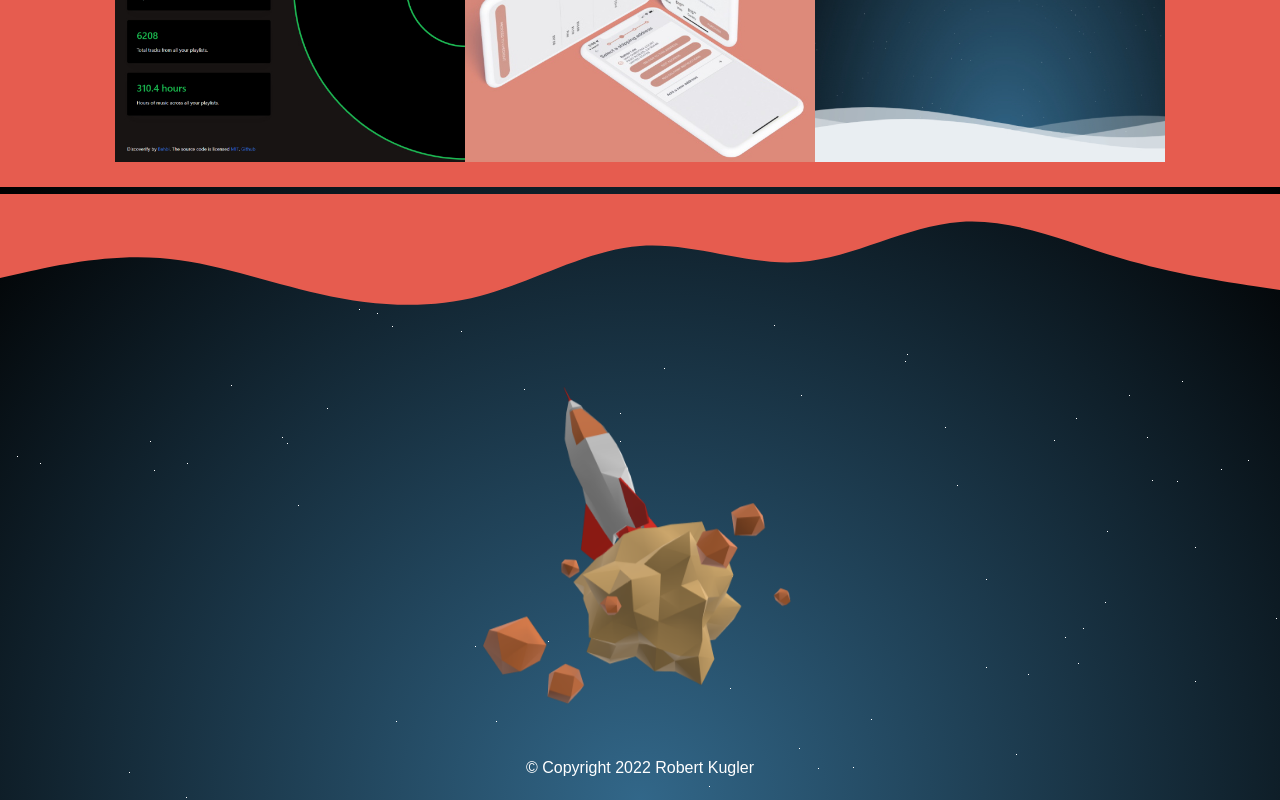
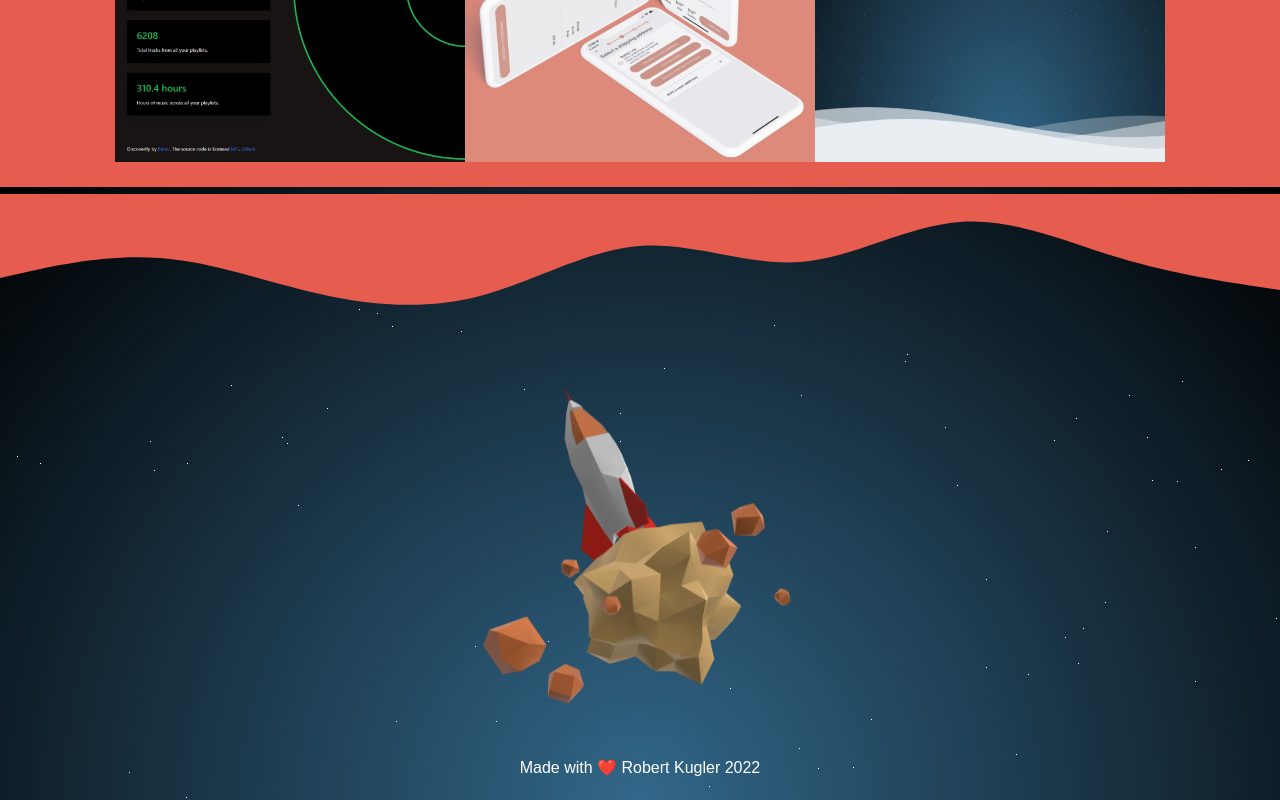
Before and after one commit to superbahbi/portfolio, a React (Create React App) app: page / in a window 1280 px wide. Shown: the part 2356-3156 px from the top of the page. Built offline with nearby package versions, Linux system fonts and the light colour scheme.

Commit message:
change footer

```diff
--- a/src/Components/Footer.jsx
+++ b/src/Components/Footer.jsx
@@ -19,21 +19,21 @@ const FooterContainer = styled.div`
   );
   color: white;
 `;
-{
-  /* Footer Components
+
+/* Footer Components
   @params {theme.color} color - first color theme of the footer background gradient
   @params {theme.color} color2 - second color theme of the footer background gradient
   @params {int} year - current year
   @params {string} name - name of the developer
 */
-}
+
 const Footer = ({ color, color2, year, name }) => {
   return (
     <FooterContainer color={color} color2={color2} backgroundColor="brand.700">
       <Star amount={300} />
       <FloatingRocket />
       <Text>
-        © Copyright {year} {name}
+        Made with ❤️ {name} {year}
       </Text>
     </FooterContainer>
   );
```
